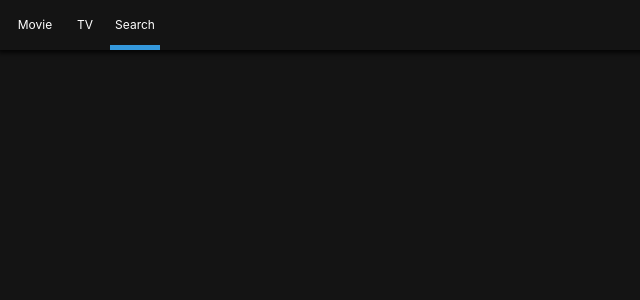
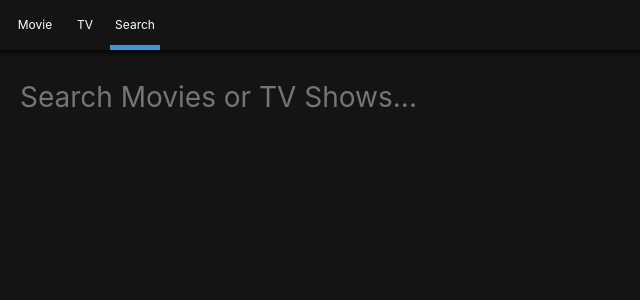
Before and after one commit to che-ri/nomflix, a React (Create React App) app: page /search in a window 1280 px wide. Shown: the top 300 px of the page, without its empty margins (0-640 px from the left). Built offline with nearby package versions, Linux system fonts and the light colour scheme.

Commit message:
[feat] search api 연결

```diff
--- a/src/Routes/Home/HomeContainer.js
+++ b/src/Routes/Home/HomeContainer.js
@@ -1,6 +1,6 @@
-import { moviesApi } from 'api';
-import React from 'react';
-import HomePresenter from './HomePresenter';
+import { moviesApi } from "api";
+import React from "react";
+import HomePresenter from "./HomePresenter";
 
 export default class extends React.Component {
     state = {
@@ -15,28 +15,35 @@
     async componentDidMount() {
         try {
             //비구조화할당 후 nowPlaying으로 명시하기!
-      const { data: { results: nowPlaying } } = await moviesApi.nowPlaying()
-      const { data: { results: upcoming } } = await moviesApi.upcoming()
-      const { data: { results: popular } } = await moviesApi.popular()
+            const {
+                data: { results: nowPlaying },
+            } = await moviesApi.nowPlaying();
+            const {
+                data: { results: upcoming },
+            } = await moviesApi.upcoming();
+            const {
+                data: { results: popular },
+            } = await moviesApi.popular();
             this.setState({
                 nowPlaying,
                 upcoming,
                 popular,
-      })
+            });
         } catch {
             this.setState({
-        error: "Can't find Movies information."
-      })
+                error: "Can't find Movies information.",
+            });
         } finally {
             this.setState({
-        loading: false
-      })
+                loading: false,
+            });
         }
     }
     render() {
+        console.log(this.state);
         const { nowPlaying, upcoming, popular, error, loading } = this.state;
         return (
-      < HomePresenter
+            <HomePresenter
                 nowPlaying={nowPlaying}
                 upcoming={upcoming}
                 popular={popular}
--- a/src/Routes/Home/HomePresenter.js
+++ b/src/Routes/Home/HomePresenter.js
@@ -5,7 +5,7 @@
 import Loader from "Components/Loader";
 
 const Container = styled.div`
-    padding: 0 10px;
+    padding: 0 20px;
 `;
 
 const HomePresenter = ({ nowPlaying, upcoming, popular, error, loading }) =>
--- a/src/Routes/Search/SearchContainer.js
+++ b/src/Routes/Search/SearchContainer.js
@@ -1,53 +1,70 @@
-import { moviesApi, tvApi } from 'api';
-import React from 'react';
-import SearchPresenter from './SearchPresenter';
-
+import React from "react";
+import SearchPresenter from "./SearchPresenter";
+import { moviesApi, tvApi } from "../../api";
 export default class extends React.Component {
     state = {
-    moviesResults: null,
+        movieResults: null,
         tvResults: null,
-    //searchTerm에 입력값이 담길 것이다.
-    searchTerm: '',
+        //searchTerm은 입력값이 담길 곳이다.
+        searchTerm: "",
         loading: false,
         error: null,
     };
 
-  handleSubmit = () => {
+    handleSubmit = (event) => {
+        event.preventDefault();
         const { searchTerm } = this.state;
         //만약에 검색내용이 빈 문자열이 아니라면 searchByTerm 함수 실행
-    if (searchTerm !== "") this.searchByTerm()
+        if (searchTerm !== "") {
+            this.searchByTerm();
         }
+    };
+
+    updateTerm = (event) => {
+        const {
+            target: { value },
+            //기존 이벤트 객체 안에 target:{value} 안에 input의 value가 담겨있다.
+        } = event;
+        this.setState({
+            searchTerm: value,
+            //value를 받아서 searchTerm에 저장한다.
+        });
+    };
 
     searchByTerm = async () => {
         const { searchTerm } = this.state;
+        this.setState({ loading: true });
+        // api.search()를 통해 searchTerm을 포함한 결과를 담습니다.
         try {
-      this.setState({ loading: true })
-
-      // api.search()를 통해 searchTerm을 포함한 결과를 담습니다.
-      const { data: { results: movieResults } } = await moviesApi.search(searchTerm)
-      const { data: { results: tvResults } } = await tvApi.search(searchTerm)
-
+            const {
+                data: { results: movieResults },
+            } = await moviesApi.search(searchTerm);
+            const {
+                data: { results: tvResults },
+            } = await tvApi.search(searchTerm);
             //결과값을 state에 저장합니다.
-      this.setState({ movieResults, tvResults })
-
+            this.setState({
+                movieResults,
+                tvResults,
+            });
         } catch {
-      this.setState({ error: "Can't find result." })
+            this.setState({ error: "Can't find results." });
         } finally {
-      this.setState({ loading: false })
+            this.setState({ loading: false });
         }
-  }
-
-
+    };
     render() {
-    const { moviesResults, tvResults, searchTerm, error, loading } = this.state;
+        const { movieResults, tvResults, searchTerm, loading, error } =
+            this.state;
         return (
             <SearchPresenter
-        moviesResults={moviesResults}
+                movieResults={movieResults}
                 tvResults={tvResults}
+                loading={loading}
+                error={error}
                 searchTerm={searchTerm}
-        error={error}
-        loading={loading}
                 handleSubmit={this.handleSubmit}
+                updateTerm={this.updateTerm}
             />
         );
     }
--- a/src/Routes/Search/SearchPresenter.js
+++ b/src/Routes/Search/SearchPresenter.js
@@ -1,23 +1,72 @@
 import React from "react";
 import PropTypes from "prop-types";
-// import styled from "styled-components";
+import styled from "styled-components";
+import Loader from "Components/Loader";
+import Section from "Components/Section";
+
+const Container = styled.div`
+    padding: 0px 20px;
+`;
+
+const Form = styled.form`
+    margin-bottom: 50px;
+    width: 100%;
+`;
+
+const Input = styled.input`
+    all: unset;
+    font-size: 28px;
+    width: 100%;
+`;
 
 const SearchPresenter = ({
-    moviesResults,
+    movieResults,
     tvResults,
+    loading,
     searchTerm,
+    handleSubmit,
     error,
-    loading,
-    handleSubmit,
-}) => null;
+    updateTerm,
+}) => (
+    <Container>
+        <Form onSubmit={handleSubmit}>
+            <Input
+                placeholder="Search Movies or TV Shows..."
+                value={searchTerm}
+                onChange={updateTerm}
+            />
+        </Form>
+        {loading ? (
+            <Loader />
+        ) : (
+            <>
+                {movieResults && movieResults.length > 0 && (
+                    <Section title="Movie Results">
+                        {movieResults.map((movie) => (
+                            <span key={movie.id}>{movie.title}</span>
+                        ))}
+                    </Section>
+                )}
+                {tvResults && tvResults.length > 0 && (
+                    <Section title="TV Show Results">
+                        {tvResults.map((show) => (
+                            <span key={show.id}>{show.name}</span>
+                        ))}
+                    </Section>
+                )}
+            </>
+        )}
+    </Container>
+);
 
 SearchPresenter.propTypes = {
-    moviesResults: PropTypes.array,
+    movieResults: PropTypes.array,
     tvResults: PropTypes.array,
+    error: PropTypes.string,
     searchTerm: PropTypes.string,
     loading: PropTypes.bool.isRequired,
-    error: PropTypes.string,
     handleSubmit: PropTypes.func.isRequired,
+    updateTerm: PropTypes.func.isRequired,
 };
 
 export default SearchPresenter;
--- a/src/Routes/TV/TVPresenter.js
+++ b/src/Routes/TV/TVPresenter.js
@@ -5,7 +5,7 @@
 import Loader from "Components/Loader";
 
 const Container = styled.div`
-    padding: 0 10px;
+    padding: 0 20px;
 `;
 
 const TVPresenter = ({ topRated, popular, airingToday, error, loading }) =>
--- a/src/api.js
+++ b/src/api.js
@@ -1,42 +1,42 @@
-import axios from 'axios';
+import axios from "axios";
 
 const api = axios.create({
-  baseURL: 'https://api.themoviedb.org/3/',
+    baseURL: "https://api.themoviedb.org/3/",
     params: {
-    api_key: '666b8461a61091018ee72bff00f403d7',
-    language: 'ko',
+        api_key: "666b8461a61091018ee72bff00f403d7",
+        language: "ko",
     },
 });
 
 export const moviesApi = {
     //  /movie/now_playing 처럼 movie앞에 /(슬래시)를 넣으면, 절대경로가 되어서 기존 url을 덮어쓰기하게 된다.
     //  그러니 꼭!! /(슬래시)가 없는 상대경로로 설정하기!!
-  nowPlaying: () => api.get('movie/now_playing'),
-  upcoming: () => api.get('movie/upcoming'),
-  popular: () => api.get('movie/popular'),
-  movieDetail: id =>
+    nowPlaying: () => api.get("movie/now_playing"),
+    upcoming: () => api.get("movie/upcoming"),
+    popular: () => api.get("movie/popular"),
+    movieDetail: (id) =>
         api.get(`movie/${id}`, {
             params: {
-        append_to_response: 'videos',
+                append_to_response: "videos",
             },
         }),
-  search: term =>
-    api.get('search/movie', {
+    search: (term) =>
+        api.get("search/movie", {
             params: {
-        query: encodeURIComponent(term),
+                query: term,
             },
         }),
 };
 
 export const tvApi = {
-  topRated: () => api.get('tv/top_rated'),
-  popular: () => api.get('tv/popular'),
-  airingToday: () => api.get('tv/airing_today'),
-  showDetail: id => api.get(`tv/${id}`),
-  search: term =>
-    api.get('search/tv', {
+    topRated: () => api.get("tv/top_rated"),
+    popular: () => api.get("tv/popular"),
+    airingToday: () => api.get("tv/airing_today"),
+    showDetail: (id) => api.get(`tv/${id}`),
+    search: (term) =>
+        api.get("search/tv", {
             params: {
-        query: encodeURIComponent(term),
+                query: term,
             },
         }),
 };
```
Lines whose indentation alone changed are shown as unchanged.
